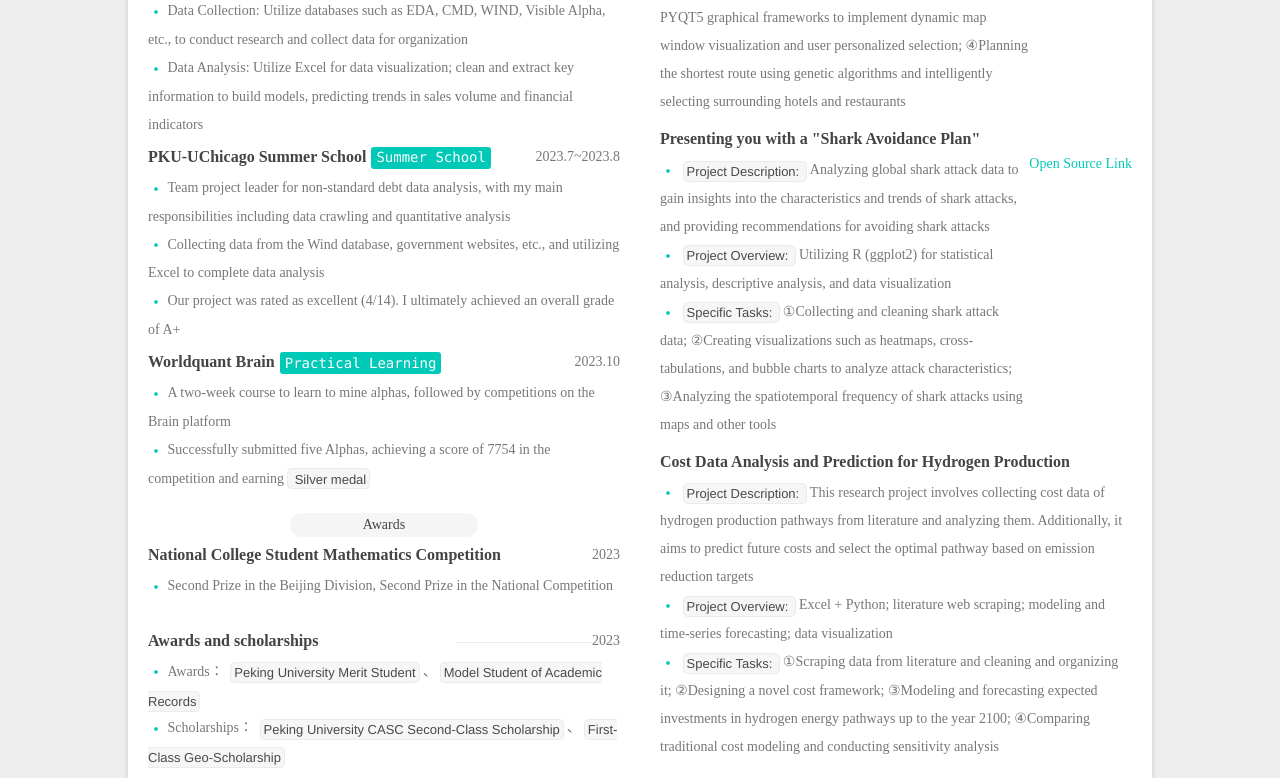
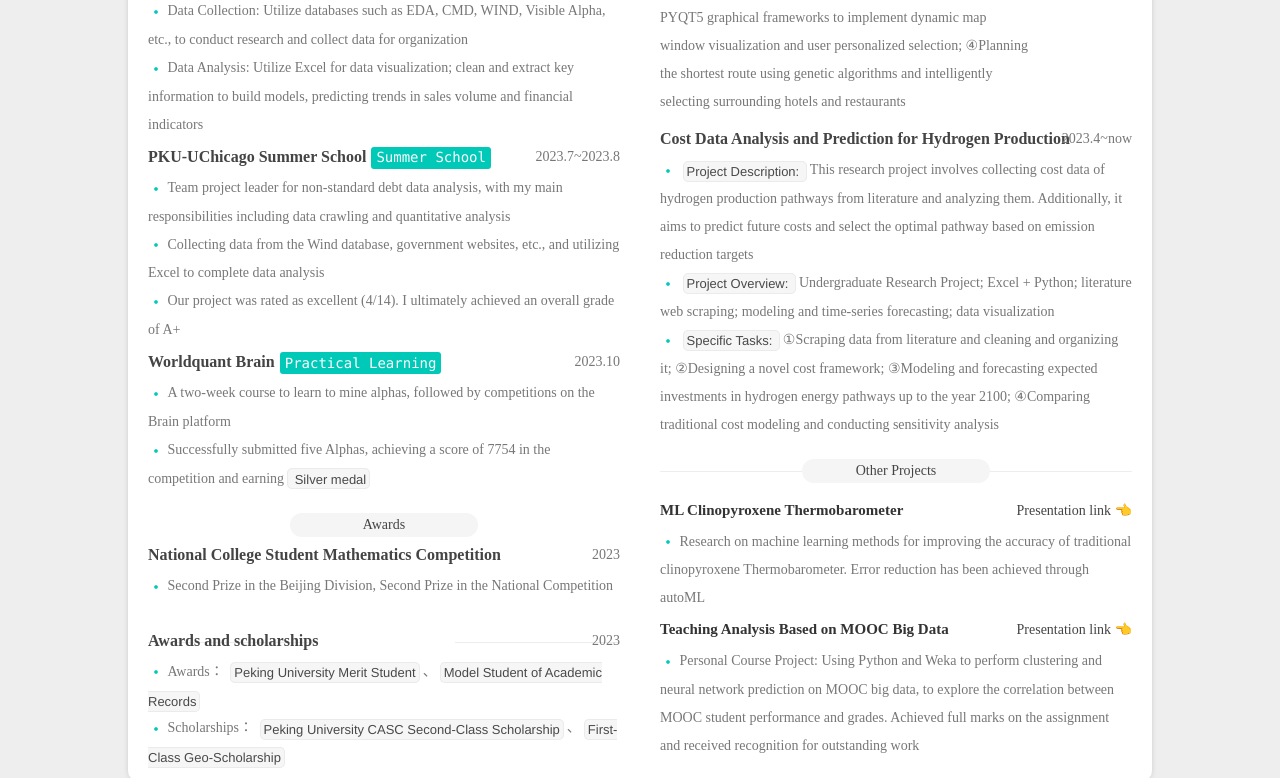
Before and after one commit to laokaoya/resume-eng, a plain HTML site: page index.html in a window 1280 px wide. Shown: the part 1040-1818 px from the top of the page. Drawn offline with Linux system fonts and the light colour scheme.

Commit message:
Update index.html

```diff
--- a/index.html
+++ b/index.html
@@ -502,6 +502,7 @@
               </div>
             </div>
 
+            <!---
             <div class="works-item">
               <header class="item-hd clearfix">
                 <h3 class="item-name">Presenting you with a "Shark Avoidance Plan"</h3>
@@ -534,6 +535,9 @@
                 </div>
               </div>
             </div>
+            -->
+
+
             <!--
             <div class="works-item">
               <header class="item-hd clearfix">
@@ -561,7 +565,7 @@
             <div class="works-item">
               <header class="item-hd clearfix">
                 <h3 class="item-name"> Cost Data Analysis and Prediction for Hydrogen Production</h3>
-                <!--<span class="item-time">2023.4~now</span>-->
+                <span class="item-time">2023.4~now</span>
               </header>
               <!---
               <div class="item item-qr clearfix">
@@ -579,7 +583,7 @@
                     </p>
                     <p class="subsection">
                       <i class="iconfont icon-dot"></i>
-                      <strong>Project Overview: </strong>Excel + Python; literature web scraping; modeling and time-series forecasting; data visualization
+                      <strong>Project Overview: </strong>Undergraduate Research Project; Excel + Python; literature web scraping; modeling and time-series forecasting; data visualization
                     </p>
                     <p class="subsection">
                       <i class="iconfont icon-dot"></i>
@@ -626,7 +630,7 @@
               </div>
             </div>
             ---->
-
+            <!---
             <div class="item">
               <header class="item-hd clearfix">
                 <h4 class="item-name">
@@ -641,6 +645,7 @@
                 </p>
               </div>
             </div>
+            -->
 
             <div class="item">
               <header class="item-hd clearfix">
@@ -651,6 +656,19 @@
                 <p class="section-content">
                   <i class="iconfont icon-dot"></i>
                   Research on machine learning methods for improving the accuracy of traditional clinopyroxene Thermobarometer. Error reduction has been achieved through autoML
+                </p>
+              </div>
+            </div>
+
+            <div class="item">
+              <header class="item-hd clearfix">
+                <h4 class="item-name">Teaching Analysis Based on MOOC Big Data</h4>
+                <a class="item-more" href="https://drive.google.com/drive/folders/1Q04Sg07XRTDNibBhW1FnG16OXyjehuIM?usp=drive_link" target="_blank">Presentation link 👈</a>
+              </header>
+              <div class="item-hd clearfix">
+                <p class="section-content">
+                  <i class="iconfont icon-dot"></i>
+                  Personal Course Project: Using Python and Weka to perform clustering and neural network prediction on MOOC big data, to explore the correlation between MOOC student performance and grades. Achieved full marks on the assignment and received recognition for outstanding work
                 </p>
               </div>
             </div>
```
